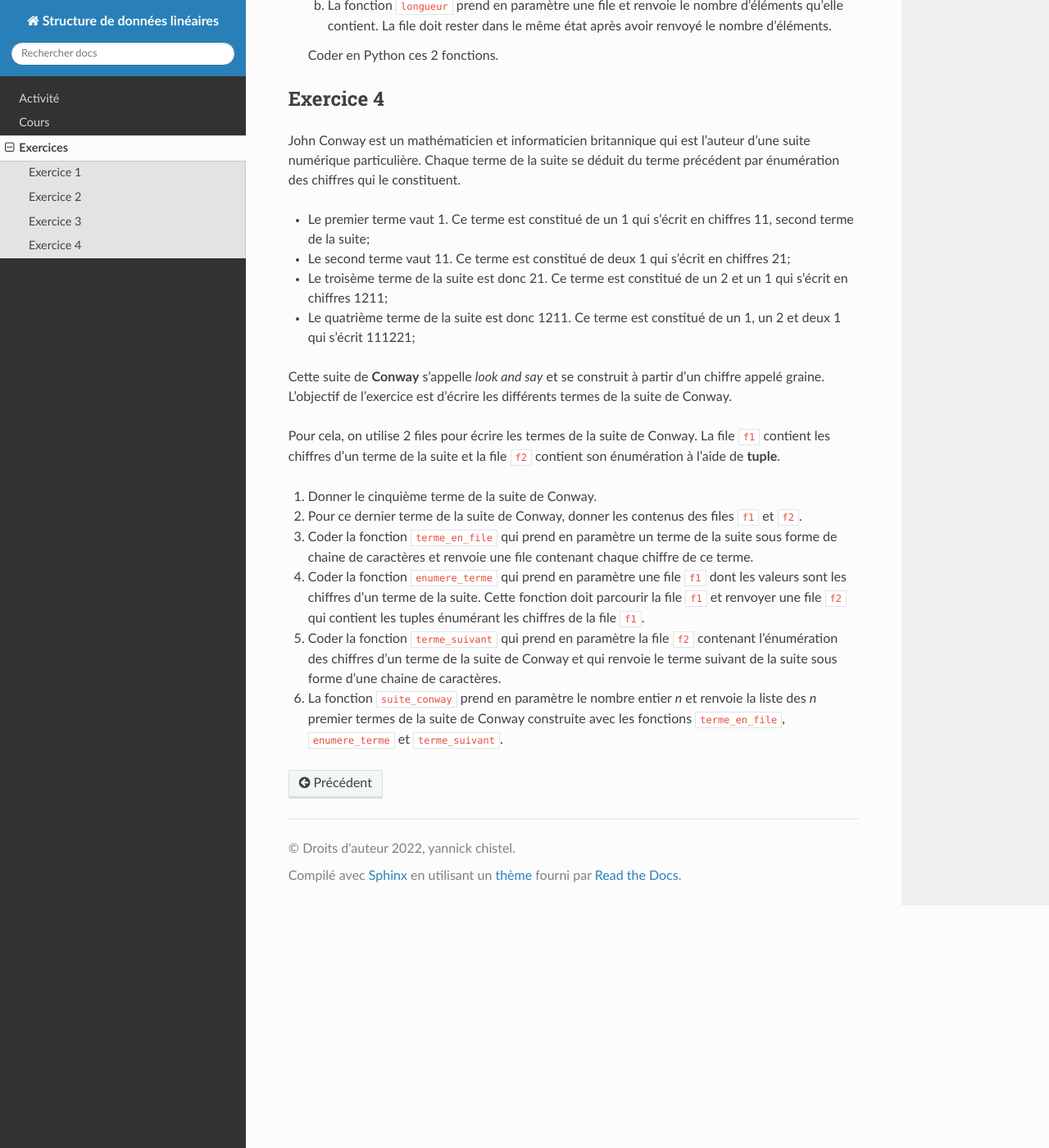
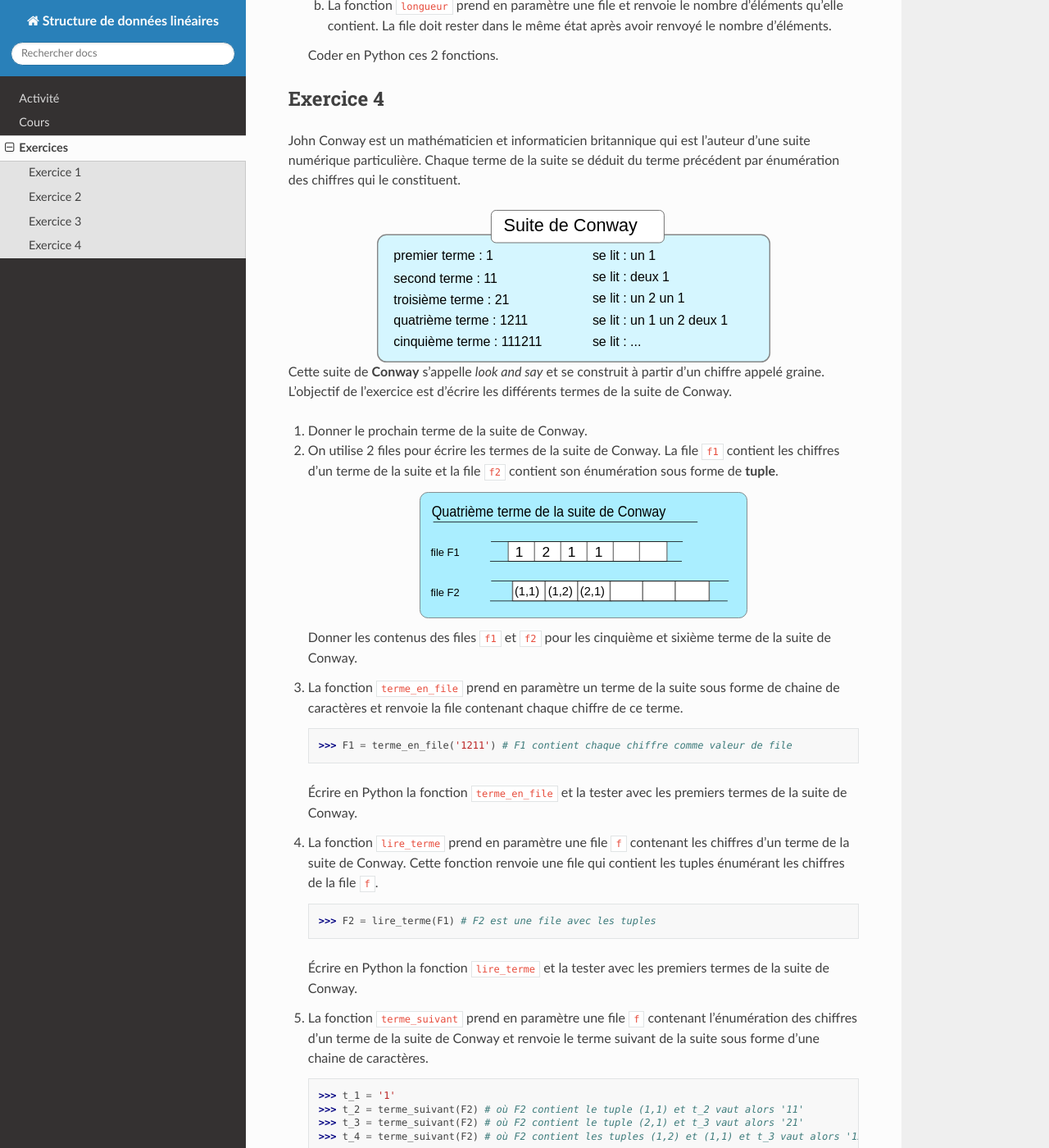
Before and after one commit to ychistel/tnsi_sd_lineaire, a Sphinx documentation site: the page built from source/file/content/exercice.rst, in a window 1280 px wide and 1400 px high, scrolled down 1457 px. Shown: the whole window at 82% size. Built offline with Sphinx 7.4.7 and the Read the Docs theme 2.0.0, drawn with Linux system fonts in a browser that asks for light colours; some of the changed text lies outside the part shown.

Commit message:
mise à jour des contenus

```diff
--- a/source/file/content/exercice.rst
+++ b/source/file/content/exercice.rst
@@ -59,18 +59,41 @@ Exercice 4
 
 John Conway est un mathématicien et informaticien britannique qui est l'auteur d'une suite numérique particulière. Chaque terme de la suite se déduit du terme précédent par énumération des chiffres qui le constituent.
 
-- Le premier terme vaut 1. Ce terme est constitué de un 1 qui s'écrit en chiffres 11, second terme de la suite;
-- Le second terme vaut 11. Ce terme est constitué de deux 1 qui s'écrit en chiffres 21;
-- Le troisème terme de la suite est donc 21. Ce terme est constitué de un 2 et un 1 qui s'écrit en chiffres 1211;
-- Le quatrième terme de la suite est donc 1211. Ce terme est constitué de un 1, un 2 et deux 1 qui s'écrit 111221;
+.. figure:: ../img/suite_conway.svg
+   :align: center
+   :width: 480
+
 
 Cette suite de **Conway** s'appelle *look and say* et se construit à partir d'un chiffre appelé graine. L'objectif de l'exercice est d'écrire les différents termes de la suite de Conway.
 
-Pour cela, on utilise 2 files pour écrire les termes de la suite de Conway. La file ``f1`` contient les chiffres d'un terme de la suite et la file ``f2`` contient son énumération à l'aide de **tuple**.
+#. Donner le prochain terme de la suite de Conway.
+#. On utilise 2 files pour écrire les termes de la suite de Conway. La file ``f1`` contient les chiffres d'un terme de la suite et la file ``f2`` contient son énumération sous forme de **tuple**.
 
-#. Donner le cinquième terme de la suite de Conway.
-#. Pour ce dernier terme de la suite de Conway, donner les contenus des files ``f1`` et ``f2``.
-#. Coder la fonction ``terme_en_file`` qui prend en paramètre un terme de la suite sous forme de chaine de caractères et renvoie une file contenant chaque chiffre de ce terme.
-#. Coder la fonction ``enumere_terme`` qui prend en paramètre une file ``f1`` dont les valeurs sont les chiffres d'un terme de la suite. Cette fonction doit parcourir la file ``f1`` et renvoyer une file ``f2`` qui contient les tuples énumérant les chiffres de la file ``f1``.
-#. Coder la fonction ``terme_suivant`` qui prend en paramètre la file ``f2`` contenant l'énumération des chiffres d'un terme de la suite de Conway et qui renvoie le terme suivant de la suite sous forme d'une chaine de caractères.
-#. La fonction ``suite_conway`` prend en paramètre le nombre entier *n* et renvoie la liste des *n* premier termes de la suite de Conway construite avec les fonctions ``terme_en_file``, ``enumere_terme`` et ``terme_suivant``.
+   .. figure:: ../img/file_conway.svg
+      :align: center
+      :width: 400
+
+   Donner les contenus des files ``f1`` et ``f2`` pour les cinquième et sixième terme de la suite de Conway.
+
+#. La fonction ``terme_en_file`` prend en paramètre un terme de la suite sous forme de chaine de caractères et renvoie la file contenant chaque  chiffre de ce terme.
+
+   >>> F1 = terme_en_file('1211') # F1 contient chaque chiffre comme valeur de file
+
+   Écrire en Python la fonction ``terme_en_file`` et la tester avec les premiers termes de la suite de Conway.
+
+#. La fonction ``lire_terme`` prend en paramètre une file ``f`` contenant les chiffres d'un terme de la suite de Conway. Cette fonction renvoie une file qui contient les tuples énumérant les chiffres de la file ``f``.
+
+   >>> F2 = lire_terme(F1) # F2 est une file avec les tuples
+
+   Écrire en Python la fonction ``lire_terme`` et la tester avec les premiers termes de la suite de Conway.
+
+#. La fonction ``terme_suivant`` prend en paramètre une file ``f`` contenant l'énumération des chiffres d'un terme de la suite de Conway et renvoie le terme suivant de la suite sous forme d'une chaine de caractères.
+
+   >>> t_1 = '1'
+   >>> t_2 = terme_suivant(F2) # où F2 contient le tuple (1,1) et t_2 vaut alors '11'
+   >>> t_3 = terme_suivant(F2) # où F2 contient le tuple (2,1) et t_3 vaut alors '21'
+   >>> t_4 = terme_suivant(F2) # où F2 contient les tuples (1,2) et (1,1) et t_3 vaut alors '1211'
+
+#. La fonction ``suite_conway`` prend en paramètre un nombre entier positif **n** et renvoie un tableau qui contient les **n** premiers termes de la suite de Conway construite avec les fonctions ``terme_en_file``, ``lire_terme`` et ``terme_suivant``.
+
+   Écrire en Python la fonction ``suite_conway``.
--- a/source/index.rst
+++ b/source/index.rst
@@ -8,3 +8,8 @@ Structure de données linéaires
    pile/index.rst
    file/index.rst
    liste_chaine/index.rst
+
+.. toctree::
+   :caption: Entrainement pratique
+
+   pile/content/ep_pr_1.rst
```
Also changed, not shown: source/pile/content/ep_pr_1.rst (added, +27 -0 lines), source/pile/python/ep_pr_1.py (added, +40 -0 lines), source/file/img/file_conway.svg (added), source/file/img/suite_conway.svg (added).
